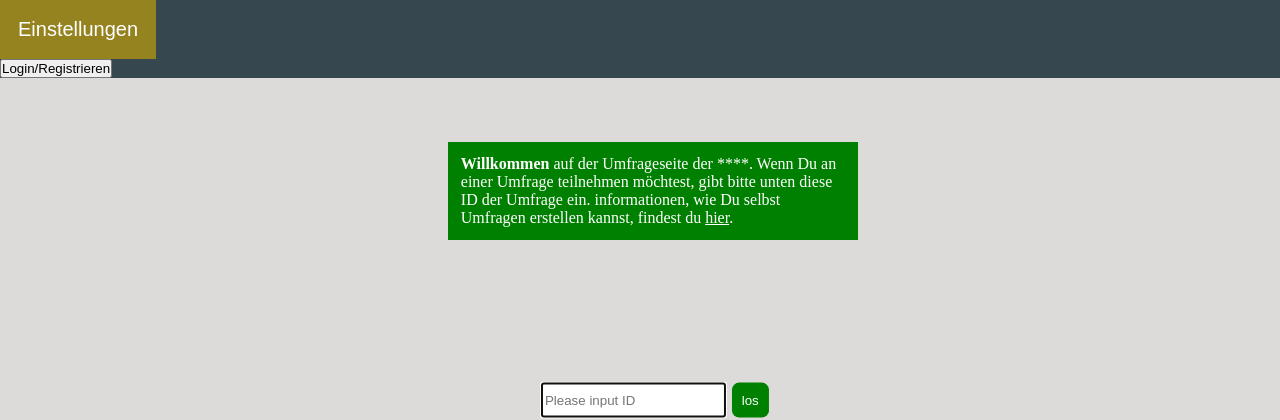
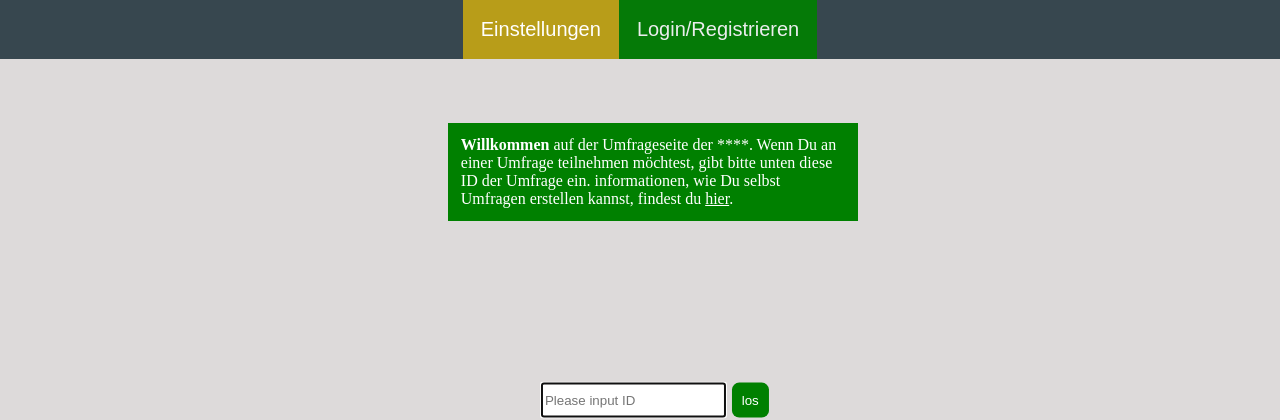
Before and after one commit to nucleus-ffm/Survey-Tool, a PHP site: page / in a window 1280 px wide. Shown: the top 420 px of the page. Run offline with PHP 8.4, Linux system fonts and the light colour scheme.

Commit message:
Added Stylesheet for Login Button

```diff
--- a/css/header.css
+++ b/css/header.css
@@ -1,13 +1,18 @@
  .headerLine {
    background-color: #37474f;
- }
- /* Dropdown Button */
+   Display:flex;
+   flex-direction: row;
+  justify-content: Center;
+
+}
+  /* Dropdown Button */
  .dropDownButton {
     background-color: #e4bb08be;
     color: rgb(255, 255, 255);
     padding: 18px;
     font-size: 20px;
     border: none;
+    margin:left;
   }
 
   /* Dropdown button on hover & focus */
@@ -46,3 +51,16 @@
 
   /* Show the dropdown menu (use JS to add this class to the .dropdown-content container when the user clicks on the dropdown button) */
   .show {display:block;}
+
+  .LoginBTN{
+    background-color: green;
+    color: rgb(255, 255, 255);
+    padding: 18px;
+    font-size: 20px;
+    text-align: right;
+    border: none;
+    opacity: 0.9;
+  }
+  .LoginBTN:hover {
+    opacity:1;
+  }
```
